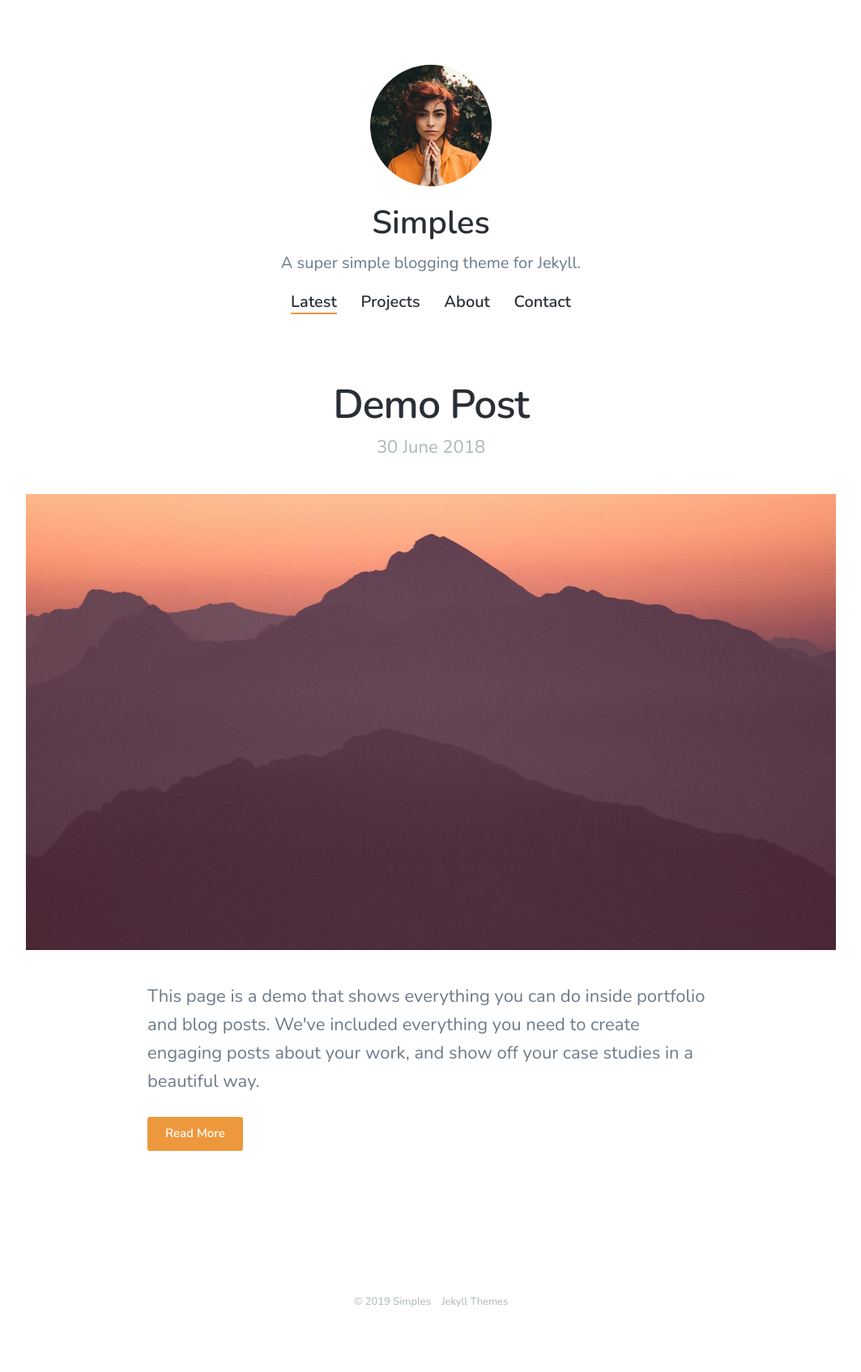
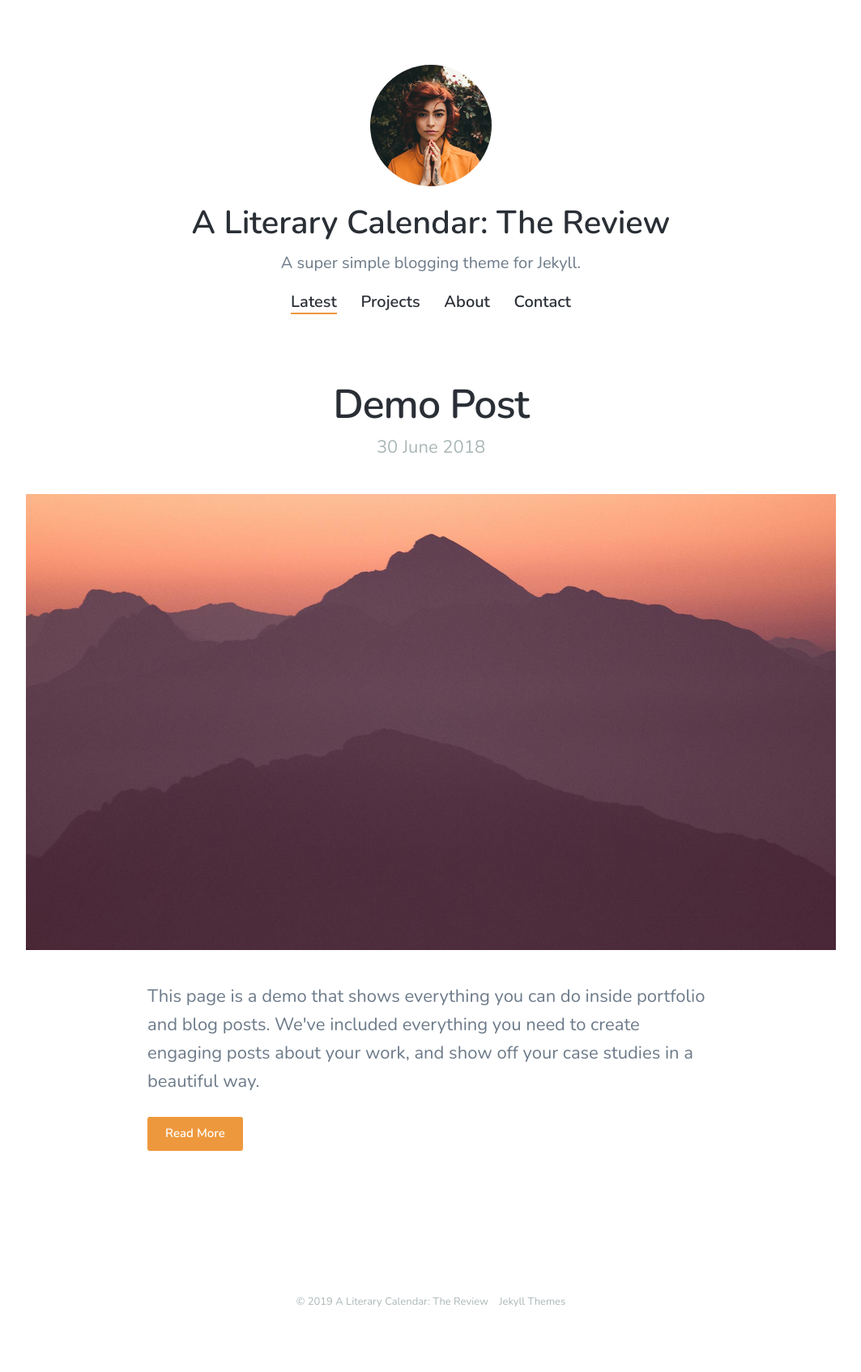
Before and after one commit to meleyal/lelmeleyal, a Jekyll site: the page built from index.html, in a window 1280 px wide. Shown: the whole page at 81% size, without its empty margins (108-1171 px from the left). Built offline with Jekyll 4.4.1, drawn with Linux system fonts in a browser that asks for light colours; nearby versions of some CDN libraries; the list of posts is cut into pages by our own code.

Commit message:
Update settings

```diff
--- a/_data/settings.yml
+++ b/_data/settings.yml
@@ -1,5 +1,5 @@
 basic_settings:
-  site_title: Simples
+  site_title: 'A Literary Calendar: The Review'
   site_tagline: A super simple blogging theme for Jekyll.
   favicon_image: /images/favicon.png
 
```
